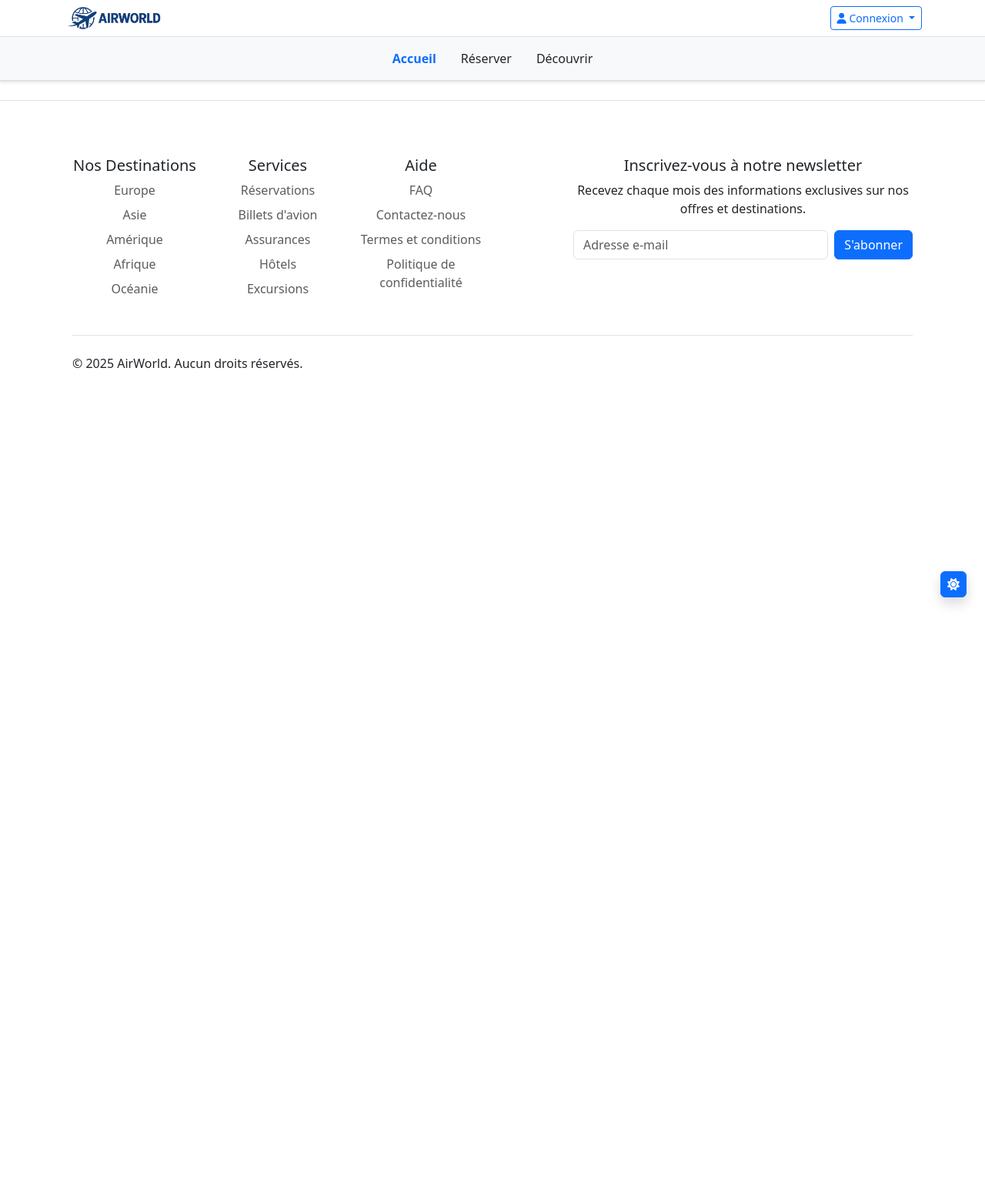
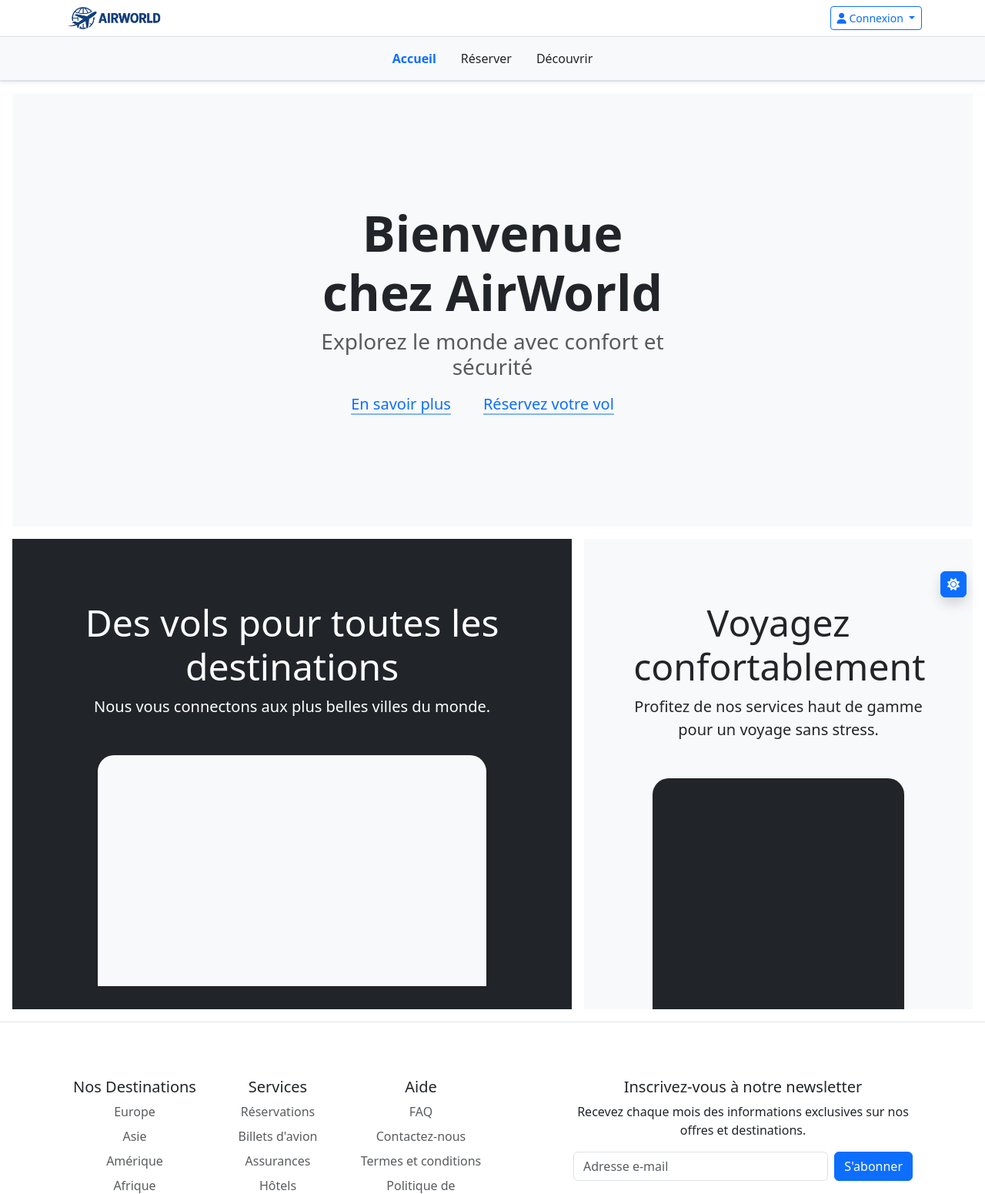
Before and after one commit to BounmyPTV/AirWorld, a Laravel app: page /home in a window 1280 px wide. Shown: the top 1551 px of the page at 77% size. Before the commit the page ends 787 px from the top, so only its background shows below. Run offline with Laravel 12, Linux system fonts and the light colour scheme; data that the repository does not hold is empty; parts of the project's set-up code (start-up, migrations or seed data) failed here and were passed over.

Commit message:
ajout base de donnée et debut menu

```diff
--- a/AirWorld/app/Http/Controllers/SystemController.php
+++ b/AirWorld/app/Http/Controllers/SystemController.php
@@ -1,10 +1,20 @@
 <?php
 
 namespace App\Http\Controllers;
+
+use App\Models\Flight;
 
 class SystemController extends Controller
 {
     public function discover() { return view('discover'); }
     public function reservation() { return view('reservation'); }
-    public function home() { return view('home'); }
+    public function home() {
+        return view('home',
+            ['flight' => Flight::with([
+                'departureAirport',
+                'arrivalAirport',
+                'airplane'
+            ])->get()
+        ]);
+    }
 }
--- a/AirWorld/database/seeders/DatabaseSeeder.php
+++ b/AirWorld/database/seeders/DatabaseSeeder.php
@@ -16,9 +16,9 @@ class DatabaseSeeder extends Seeder
     {
         // User::factory(10)->create();
         $this->call([
+            AirportSeeder::class,
             UserSeeder::class,
             AirplaneSeeder::class,
-            AirportSeeder::class,
             FlightSeeder::class,
             ReservationSeeder::class,
             PassengerSeeder::class,
--- a/AirWorld/resources/views/home.blade.php
+++ b/AirWorld/resources/views/home.blade.php
@@ -1,4 +1,39 @@
 @extends('layout.menu')
 
 @section('content-menu')
+<div class="position-relative overflow-hidden p-3 p-md-5 m-md-3 text-center bg-body-tertiary">
+    <div class="col-md-6 p-lg-5 mx-auto my-5">
+      <h1 class="display-3 fw-bold">Bienvenue chez AirWorld</h1>
+      <h3 class="fw-normal text-muted mb-3">Explorez le monde avec confort et sécurité</h3>
+      <div class="d-flex gap-3 justify-content-center lead fw-normal">
+        <a class="icon-link" href="#">
+          En savoir plus
+          <svg class="bi" aria-hidden="true"><use xlink:href="#chevron-right"></use></svg>
+        </a>
+        <a class="icon-link" href="#">
+          Réservez votre vol
+          <svg class="bi" aria-hidden="true"><use xlink:href="#chevron-right"></use></svg>
+        </a>
+      </div>
+    </div>
+    <div class="product-device shadow-sm d-none d-md-block"></div>
+    <div class="product-device product-device-2 shadow-sm d-none d-md-block"></div>
+</div>
+
+<div class="d-md-flex flex-md-equal w-100 my-md-3 ps-md-3">
+    <div class="text-bg-dark flex-fill me-md-3 pt-3 px-3 pt-md-5 px-md-5 text-center overflow-hidden">
+      <div class="my-3 py-3" id="home1">
+        <h2 class="display-5">Des vols pour toutes les destinations</h2>
+        <p class="lead">Nous vous connectons aux plus belles villes du monde.</p>
+      </div>
+      <div class="bg-body-tertiary shadow-sm mx-auto" style="width: 80%; height: 300px; border-radius: 21px 21px 0 0;"></div>
+    </div>
+    <div class="bg-body-tertiary flex-fill me-md-3 pt-3 px-3 pt-md-5 px-md-5 text-center overflow-hidden col-6">
+      <div class="my-3 p-3">
+        <h2 class="display-5">Voyagez confortablement</h2>
+        <p class="lead">Profitez de nos services haut de gamme pour un voyage sans stress.</p>
+      </div>
+      <div class="bg-dark shadow-sm mx-auto" style="width: 80%; height: 300px; border-radius: 21px 21px 0 0;"></div>
+    </div>
+</div>
 @endsection
--- a/AirWorld/resources/views/layout/menu.blade.php
+++ b/AirWorld/resources/views/layout/menu.blade.php
@@ -206,14 +206,14 @@
         </nav>
         {{-- Contenu Navbar (les interactions des boutons de navbar) --}}
         <div class=" position-relative">
-            <div id="contentSections" class="bg-body-secondary d-grid border-bottom shadow-sm rounded-bottom w-100"
+            <div id="contentSections" class="bg-body-tertiary d-grid border-bottom shadow-sm rounded-bottom w-100"
                 style="position: absolute; top: 0; left: 0; width: 100vw;">
                 @foreach ($navbar_menu_section as $index => $section)
                     <div id="{{ $section['id'] }}" class="content-section d-none container-fluid py-3
                                                                 d-grid gap-3 responsive-grid-layout align-items-stretch">
 
                         {{-- Côté gauche --}}
-                        <div class="list-group border rounded-3 p-1 bg-body h-100 shadow-sm">
+                        <div class="list-group border rounded-3 p-1 bg-body-secondary h-100 shadow-sm">
                             @if (is_array($section['left']))
                                 @foreach ($section['left'] as $i => $item)
                                     <a href="{{ $item['right'] }}"
@@ -265,12 +265,11 @@
     </div>
 
     {{-- Body --}}
-    <div class="container">
+    <main class="mb-2">
         @yield('content-menu')
-    </div>
+    </main>
 
     {{-- Footer --}}
-    <footer class="bg-body text-center py-4 mt-auto border-top">
         <footer class="bg-body text-center py-4 mt-auto border-top">
             <div class="container">
                 <div class="container">
@@ -358,7 +357,6 @@
                     </footer>
                 </div>
             </div>
-        </footer>
     </footer>
 
     {{-- partie script (js) --}}
```
Also changed, not shown: AirWorld/database/seeders/AirplaneSeeder.php (+20 -2 lines), AirWorld/database/seeders/AirportSeeder.php (+20 -2 lines), AirWorld/database/seeders/FlightSeeder.php (+40 -11 lines), 2 other files.
